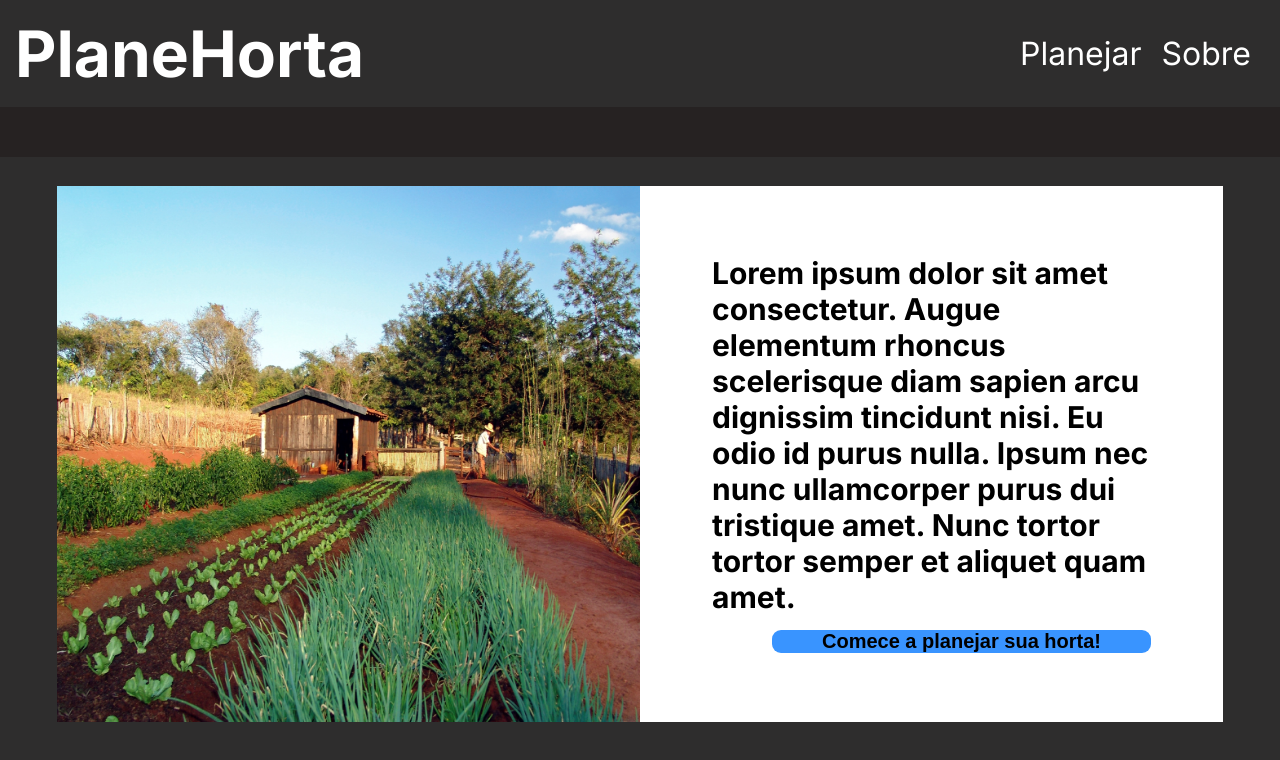
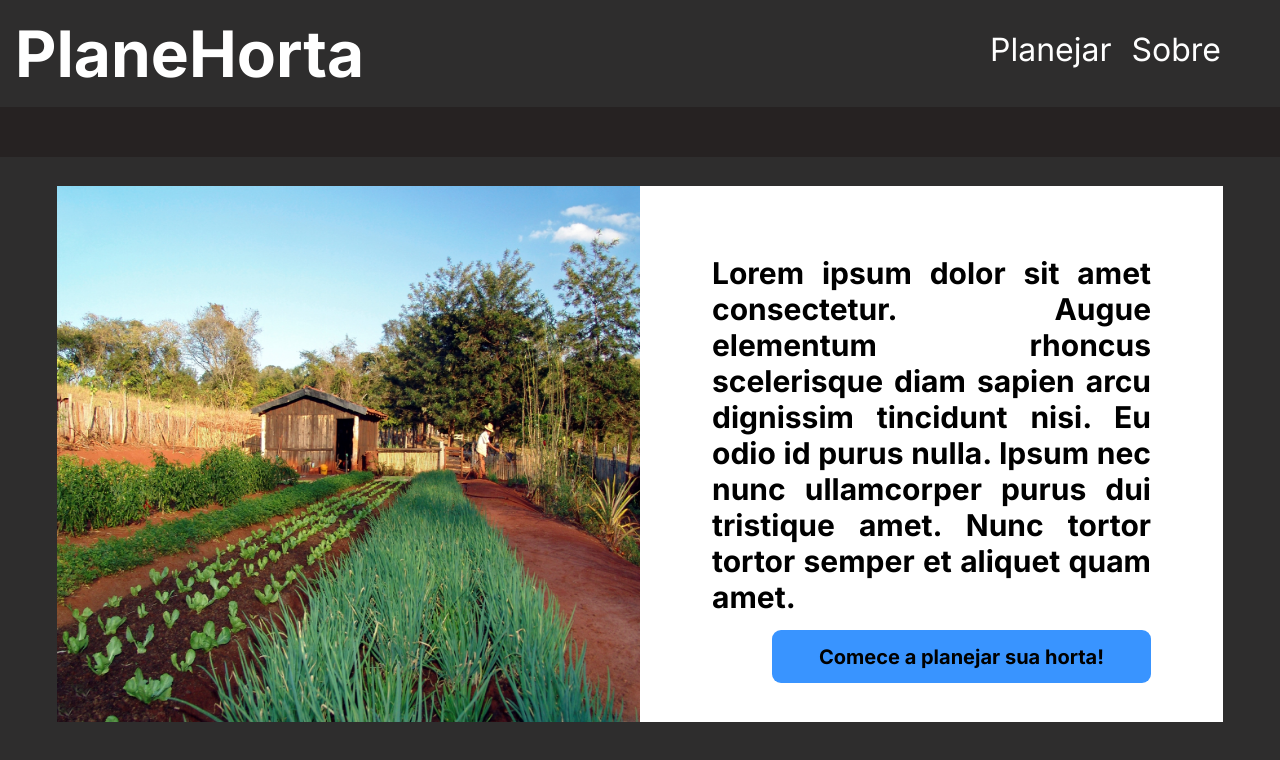
Before and after one commit to Robson-William/planehorta, a React (Vite) app: page / in a window 1280 px wide. Shown: the top 760 px of the page. Built offline with nearby package versions, Linux system fonts and the light colour scheme.

Commit message:
feat: added links to pages

```diff
--- a/src/components/Button/Button.tsx
+++ b/src/components/Button/Button.tsx
@@ -1,16 +1,18 @@
+import { Link } from "react-router-dom"
 import "./style.css"
 
 type Props = {
     text:string,
-    className?:string
+    className?:string,
+    link:string
 }
 
-export default function Button({text, className}:Props) {
+export default function Button({text, className, link}:Props) {
     return (
         <>
-            <button className={"button-next" + " " + className}>
-                <span>{text}</span>
-            </button>
+            <div className={"button-next" + " " + className}>
+                <Link to={link}>{text}</Link>
+            </div>
         </>
     )
 }
--- a/src/components/Button/style.css
+++ b/src/components/Button/style.css
@@ -2,14 +2,19 @@
     width: 205px;
     height: 53px;
     align-self: center;
-    text-align: center;
     background-color: #3994FF;
     border: none;
     border-radius: 9px;
 }
 
-.button-next > span {
+.button-next > a {
+    display: block;
+    text-decoration: none;
+    width: 100%;
+    height: 100%;
+    padding: 15px;
     font-weight: bold;
     font-size: 20px;
     color: #000000;
+    text-align: center;
 }
--- a/src/screens/Forms/Area/Area.tsx
+++ b/src/screens/Forms/Area/Area.tsx
@@ -21,7 +21,7 @@ export function Area(){
                         <BasicInput type="number" id="input-productive-units" placeholder="0" isDisabled />
                     </div>
 
-                    <Button text="Continuar" />
+                    <Button text="Continuar" link="/planejar/producao" />
                 </form>
             </div>
         </>
--- a/src/screens/Forms/Production/Production.tsx
+++ b/src/screens/Forms/Production/Production.tsx
@@ -33,7 +33,7 @@ export function Production(){
                         <span>15</span>
                     </div>
 
-                    <Button text="Continuar"/>
+                    <Button text="Continuar" link="/planejar/tipo" />
                 </div>
             </div>
         </>
--- a/src/screens/LandingPage/LandingPage.tsx
+++ b/src/screens/LandingPage/LandingPage.tsx
@@ -12,7 +12,7 @@ export function LandingPage(){
                     Lorem ipsum dolor sit amet consectetur. Augue elementum rhoncus scelerisque diam sapien arcu dignissim tincidunt nisi. Eu odio id purus nulla. Ipsum nec nunc ullamcorper purus dui tristique amet. Nunc tortor tortor semper et aliquet quam amet.
                     </p>
 
-                    <Button text="Comece a planejar sua horta!" className="landing-variation" />
+                    <Button text="Comece a planejar sua horta!" className="landing-variation" link="/planejar/area" />
                 </div>
             </div>
         </>
--- a/src/screens/LandingPage/style.css
+++ b/src/screens/LandingPage/style.css
@@ -9,17 +9,19 @@
     height: 100%;
 }
 
-.landing-mode div {
+.landing-mode > div {
     display: flex;
     flex-direction: column;
     padding: 69px 72px;
 
 }
 
-.landing-mode div p {
+.landing-mode > div > p {
     margin-bottom: 15px;
     font-size: 30px;
     font-weight: bold;
+    text-align: justify;
+    text-justify: inter-word;
 }
 
 /* Button */
--- a/src/screens/Menu/Menu.tsx
+++ b/src/screens/Menu/Menu.tsx
@@ -1,3 +1,4 @@
+import { Link } from "react-router-dom";
 import "./style.css";
 
 export function Menu(){
@@ -5,10 +6,10 @@ export function Menu(){
         <>
             <nav className="nav-bar">
                 <ul className="nav-bar-items">
-                    <li id="brand">PlaneHorta</li>
+                    <Link id="brand" to={"/"}>PlaneHorta</Link>
                     <div id="about">
-                        <li>Planejar</li>
-                        <li>Sobre</li>
+                        <Link to={"/planejar/area"}>Planejar</Link>
+                        <Link to={"#"}>Sobre</Link>
                     </div>
                 </ul>
 
--- a/src/screens/Menu/style.css
+++ b/src/screens/Menu/style.css
@@ -22,6 +22,8 @@
     font-size: 64px;
     font-weight: bold;
     margin: 15px;
+    text-decoration: none;
+    color: #FFFFFF;
 }
 
 #about {
@@ -29,6 +31,13 @@
     gap: 20px;
     font-size: 32px;
     margin-right: 29px;
+    text-align: center;
+    padding: 30px;
+}
+
+#about a {
+    text-decoration: none;
+    color: #FFFFFF;
 }
 
 .nav-bar-block {
```
